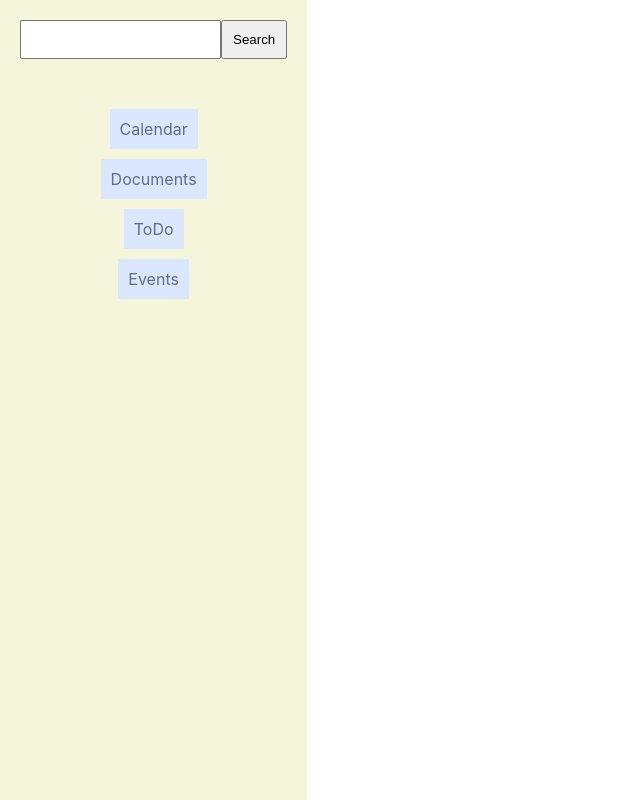
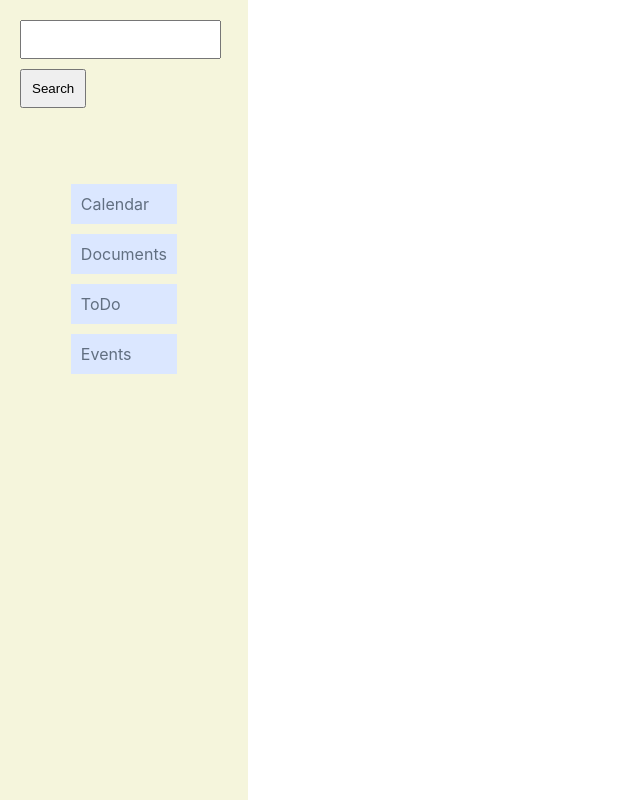
Before and after one commit to mikako-shirai/cc26-Greenfield-Project, a React (Create React App) app: page / in a window 1280 px wide. Shown: the top 800 px of the page, without its empty margins (0-640 px from the left). Built offline with nearby package versions, Linux system fonts and the light colour scheme.

Commit message:
fixes: Navbar.jsx content tags replace, Task.jsx cancel button error fix, Calendar.jsx styles restablished

```diff
--- a/src/components/Navbar.jsx
+++ b/src/components/Navbar.jsx
@@ -1,15 +1,21 @@
 import React from "react";
 import Search from "./Searchbtn.jsx";
 
-function Navbar({ displayCalender, displayDocument, displayToDo, displayEvent }) {
-
+function Navbar({
+  displayCalender,
+  displayDocument,
+  displayToDo,
+  displayEvent,
+}) {
   return (
     <div className="navbar">
       <Search />
-      <a onClick={displayCalender}>Calendar</a>
-      <a onClick={displayDocument}>Documents</a>
-      <a onClick={displayToDo}>ToDo</a>
-      <a onClick={displayEvent}>Events</a>
+      <ul>
+        <li onClick={displayCalender}>Calendar</li>
+        <li onClick={displayDocument}>Documents</li>
+        <li onClick={displayToDo}>ToDo</li>
+        <li onClick={displayEvent}>Events</li>
+      </ul>
     </div>
   );
 }
--- a/src/components/Task.jsx
+++ b/src/components/Task.jsx
@@ -52,6 +52,7 @@ function Task({ date, setShowTask, setNewToDo }) {
             />
 
             <button type="submit">Add</button>
+          </form>
           <button
             onClick={() => {
               setShowTask(false);
@@ -59,7 +60,6 @@ function Task({ date, setShowTask, setNewToDo }) {
           >
             Cancel
           </button>
-          </form>
         </div>
       </div>
     </>
--- a/src/styles/index.css
+++ b/src/styles/index.css
@@ -12,8 +12,13 @@ body {
   display: flex;
   flex-direction: row;
 }
+.content-wrapper {
+  display: flex;
+  justify-content: center;
+  width: 100%;
+}
 
-.mainfield{
+.mainfield {
   display: flex;
   flex-direction: column;
 }
@@ -69,10 +74,19 @@ body {
   justify-content: center;
 } */
 
-a {
+li {
   color: rgb(97, 111, 129);
   background-color: rgb(219, 231, 255);
   text-decoration-line: none;
+  list-style-type: none;
+}
+
+li:hover {
+  background-color: rgb(181, 254, 255);
+}
+
+li:active {
+  background-color: rgb(181, 254, 255);
 }
 
 .react-calendar {
@@ -110,29 +124,38 @@ a {
   color: white;
 }
 
-/* .react-calendar__tile--active:enabled:hover,
-.react-calendar__tile--active:enabled:focus {
-  background: #60aaff;
-} */
-
-
-.ToDo-component{
-  font-family: 'Franklin Gothic Medium', 'Arial Narrow', Arial, sans-serif;
+.react-calendar__tile:hover {
+  background: #c1deff;
+  color: white;
 }
 
-.ToDo-title{
+.react-calendar__tile--now {
+  background: #ffff76;
+  color: #000000;
+}
+
+.react-calendar__tile--now:enabled:hover,
+.react-calendar__tile--now:enabled:focus {
+  color: #ffffff;
+  background: #ff983d;
+}
+
+.ToDo-component {
+  font-family: "Franklin Gothic Medium", "Arial Narrow", Arial, sans-serif;
+}
+
+.ToDo-title {
   background: #fff8e8;
   color: #464242;
   text-align: center;
 }
 
-.ToDo-wrapper{
+.ToDo-wrapper {
   display: flex;
   flex-direction: column;
-
 }
 
-.ToDo-item{
+.ToDo-item {
   padding: 0.5em 1em;
   margin: 2em 0;
   color: #232323;
@@ -140,19 +163,18 @@ a {
   border-left: solid 10px #ffc06e;
 }
 
-.documents-page{
+.documents-page {
   color: #232323;
   background: #fff8e8;
 }
-.documents-page-title{
+.documents-page-title {
   text-align: center;
-
 }
-.serchbar{
+.serchbar {
   text-align: center;
 }
 
-.table{
+.table {
   padding: 0.5em 1em;
   margin: 2em 0;
   color: #5d627b;
@@ -161,7 +183,6 @@ a {
   box-shadow: 0 3px 5px rgba(0, 0, 0, 0.22);
 }
 
-
 td {
   border: 1px solid black;
 }
```
Lines whose indentation alone changed are shown as unchanged.
